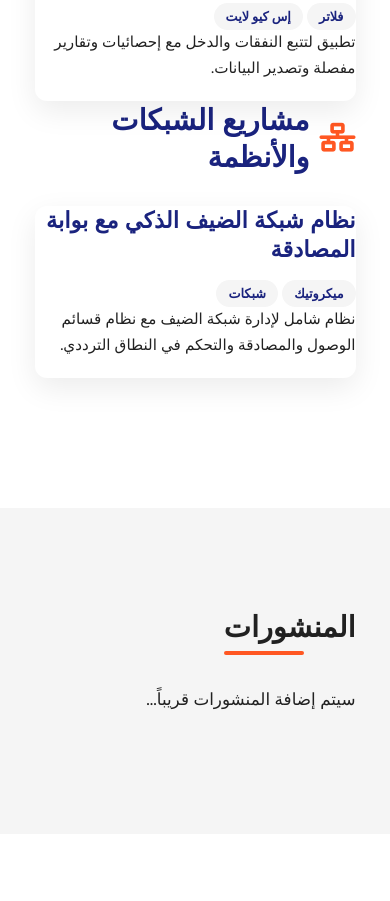
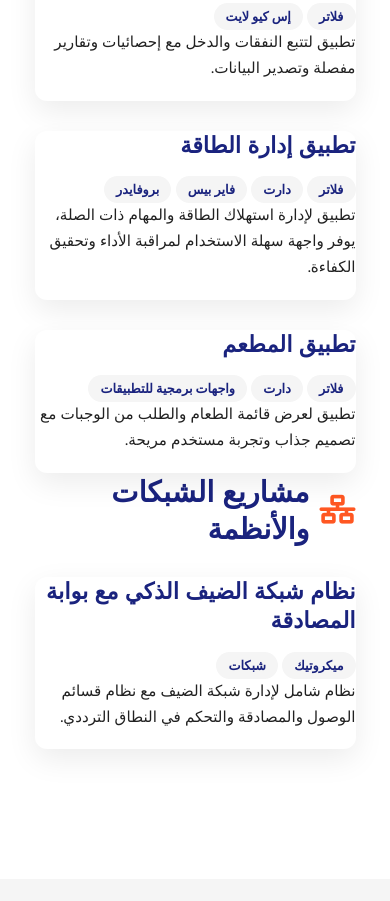
Before and after one commit to IbrahimEl7ewaty/portfolio, a plain HTML site: page index_en.html in a window 390 px wide. Shown: the part 6337-7238 px from the top of the page. Drawn offline with Linux system fonts and the light colour scheme.

Commit message:
Add missing projects to Arabic version - now 4 mobile projects

```diff
--- a/index_en.html
+++ b/index_en.html
@@ -197,6 +197,25 @@
                         </div>
                         <p>تطبيق لتتبع النفقات والدخل مع إحصائيات وتقارير مفصلة وتصدير البيانات.</p>
                     </div>
+                    <div class="project-card">
+                        <div class="project-header">
+                            <h4>تطبيق إدارة الطاقة</h4>
+                            <span class="tech-tag">فلاتر</span>
+                            <span class="tech-tag">دارت</span>
+                            <span class="tech-tag">فاير بيس</span>
+                            <span class="tech-tag">بروفايدر</span>
+                        </div>
+                        <p>تطبيق لإدارة استهلاك الطاقة والمهام ذات الصلة، يوفر واجهة سهلة الاستخدام لمراقبة الأداء وتحقيق الكفاءة.</p>
+                    </div>
+                    <div class="project-card">
+                        <div class="project-header">
+                            <h4>تطبيق المطعم</h4>
+                            <span class="tech-tag">فلاتر</span>
+                            <span class="tech-tag">دارت</span>
+                            <span class="tech-tag">واجهات برمجية للتطبيقات</span>
+                        </div>
+                        <p>تطبيق لعرض قائمة الطعام والطلب من الوجبات مع تصميم جذاب وتجربة مستخدم مريحة.</p>
+                    </div>
                 </div>
 
                 <h3><i class="fas fa-network-wired"></i> مشاريع الشبكات والأنظمة</h3>
```
